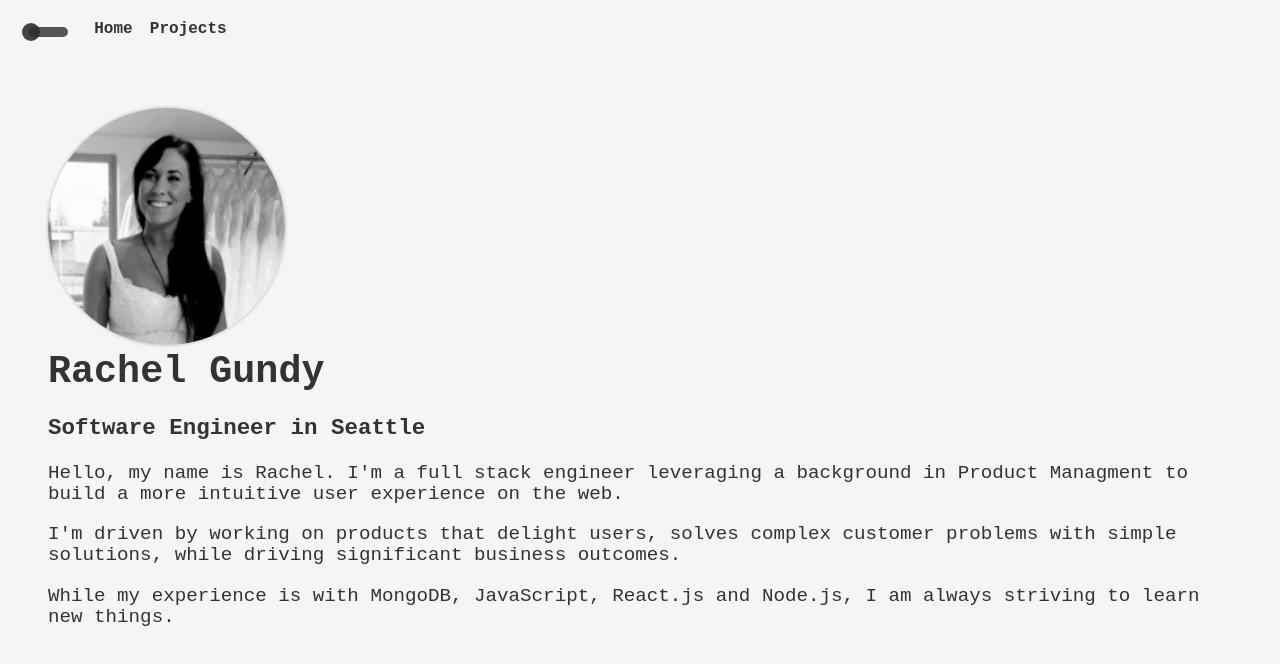
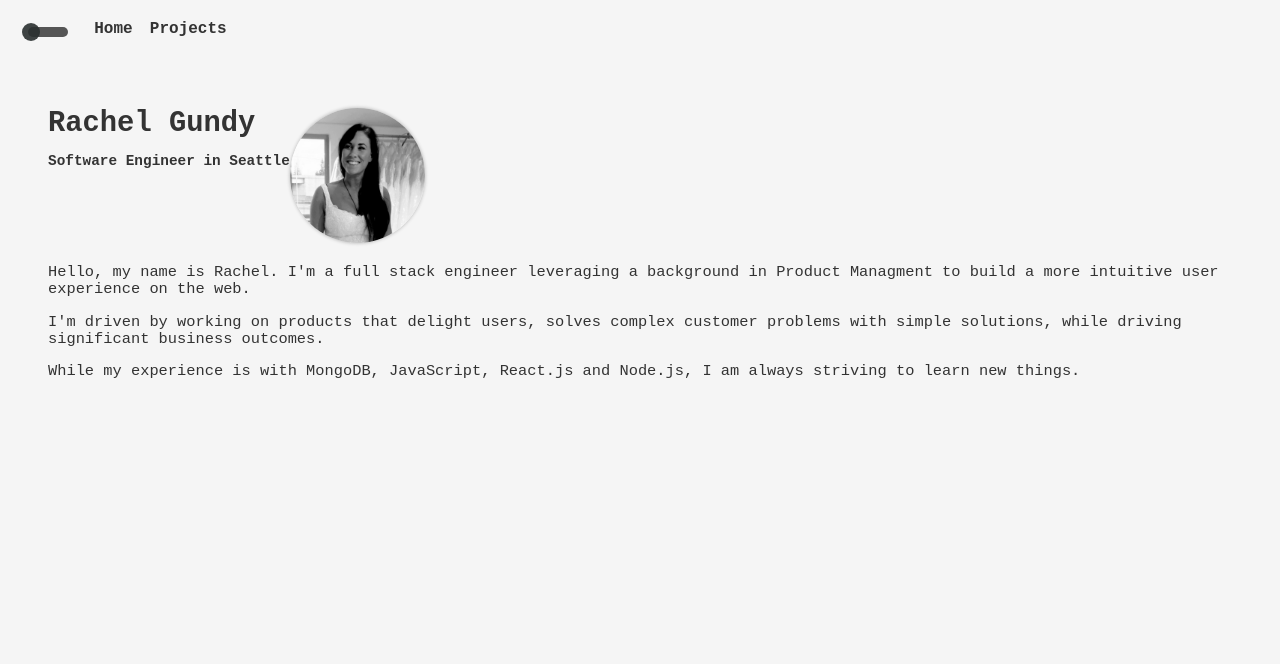
Before and after one commit to gundmr/darkmode-react, a React (Create React App) app: page / in a window 1280 px wide. Shown: the top 664 px of the page. Built offline with nearby package versions, Linux system fonts and the light colour scheme.

Commit message:
font update

```diff
--- a/src/pages/HomePage.js
+++ b/src/pages/HomePage.js
@@ -15,16 +15,18 @@ function HomePage() {
     return(
         <div>
 
-            <Container fluid={true}>
-                <Row className="justify-content-right py-2 profile-image">
-                    <Col md={8} sm={12}>
-                        <img src={ pic } alt="profile" width="100%"/>
+            <Container>
+                <Row>
+                    <Col md="auto">
+
+                            <h1 className="display-1 font-weight-bolder">Rachel Gundy</h1>
+                            <h3 className="display-5 font-weight-light">Software Engineer in Seattle</h3>
                     </Col>
                 </Row>
-                <Row className="justify-content-left py-2">
-                    <Col md={8} sm={12}>
-                        <h1 className="display-1 font-weight-bolder">Rachel Gundy</h1>
-                        <h3 className="display-5 font-weight-light">Software Engineer in Seattle</h3>
+
+                <Row>
+                    <Col md="auto">
+                        <img src={ pic } alt="profile" width="100%"/>
                     </Col>
                 </Row>
             </Container>
--- a/src/style.css
+++ b/src/style.css
@@ -56,22 +56,38 @@ a:hover {
 
   h1 {
     margin: 0;
+    font-size: 150%;
   }
 
+  h3 {
+    font-size: 75%;
+  }
+
+  p {
+    font-size: 80%;
+  }
+
+  /* display: inline-block */
   img {
+
+    justify-content: flex-end;
     border-radius: 100%;
-    width: 20%;
+    width: 75%;
     box-shadow: 0px 0px 3px 1px #ccc;
   }
 
-  .flex-item {
-    display:flex;
-    align-items: center;
+  .container{
+    display: flex;
   }
-  .flex-item img{
-    flex-grow:0;
-    flex-shrink:0;
-  }
+
+  /* .info-container{
+    display: inline-block;
+    vertical-align: top;
+    padding: 5% 0 0 0;
+    -moz-box-sizing: border-box;
+    -webkit-box-sizing: border-box;
+    box-sizing: border-box;
+ } */
 
   .toggle {
     position: relative;
```
